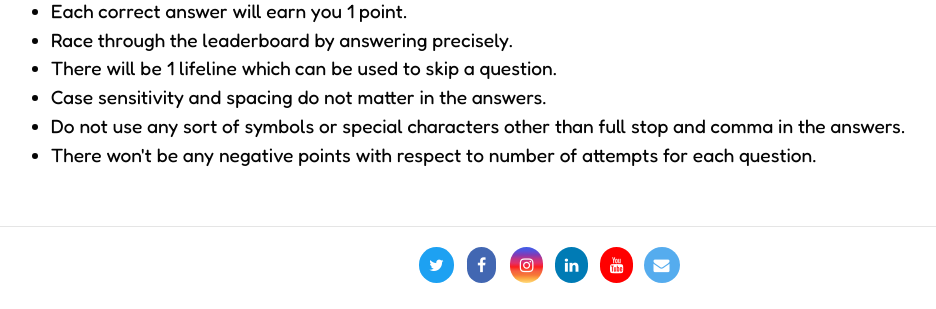
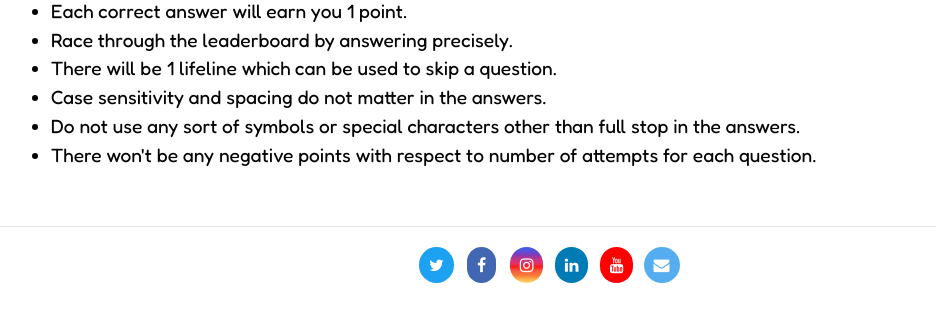
Before and after one commit to Nimitha-jagadeesha/Epsilonn-22, a Django app: page / in a window 1280 px wide. Shown: the part 878-1187 px from the top of the page, without its empty margins (86-1022 px from the left). Run offline with Django 3.2, Linux system fonts and the light colour scheme; some libraries are stand-ins or nearby versions; some web fonts are replaced.

Commit message:
Update home.html

```diff
--- a/epsilon/templates/epsilon/home.html
+++ b/epsilon/templates/epsilon/home.html
@@ -244,7 +244,7 @@
         <li style="margin-left:15px;margin-right:15px;">Race through the leaderboard by answering precisely. </li>
         <li style="margin-left:15px;margin-right:15px;">There will be 1 lifeline which can be used to skip a question. </li>
             <li style="margin-left:15px;margin-right:15px;">Case sensitivity and spacing do not matter in the answers. </li>
-        <li style="margin-left:15px;margin-right:15px;">Do not use any sort of symbols or special characters other than full stop and comma in the answers. </li>
+        <li style="margin-left:15px;margin-right:15px;">Do not use any sort of symbols or special characters other than full stop in the answers. </li>
         <li style="margin-left:15px;margin-right:15px;">There won't be any negative points with respect to number of attempts for each question. </li>
 
 
```
